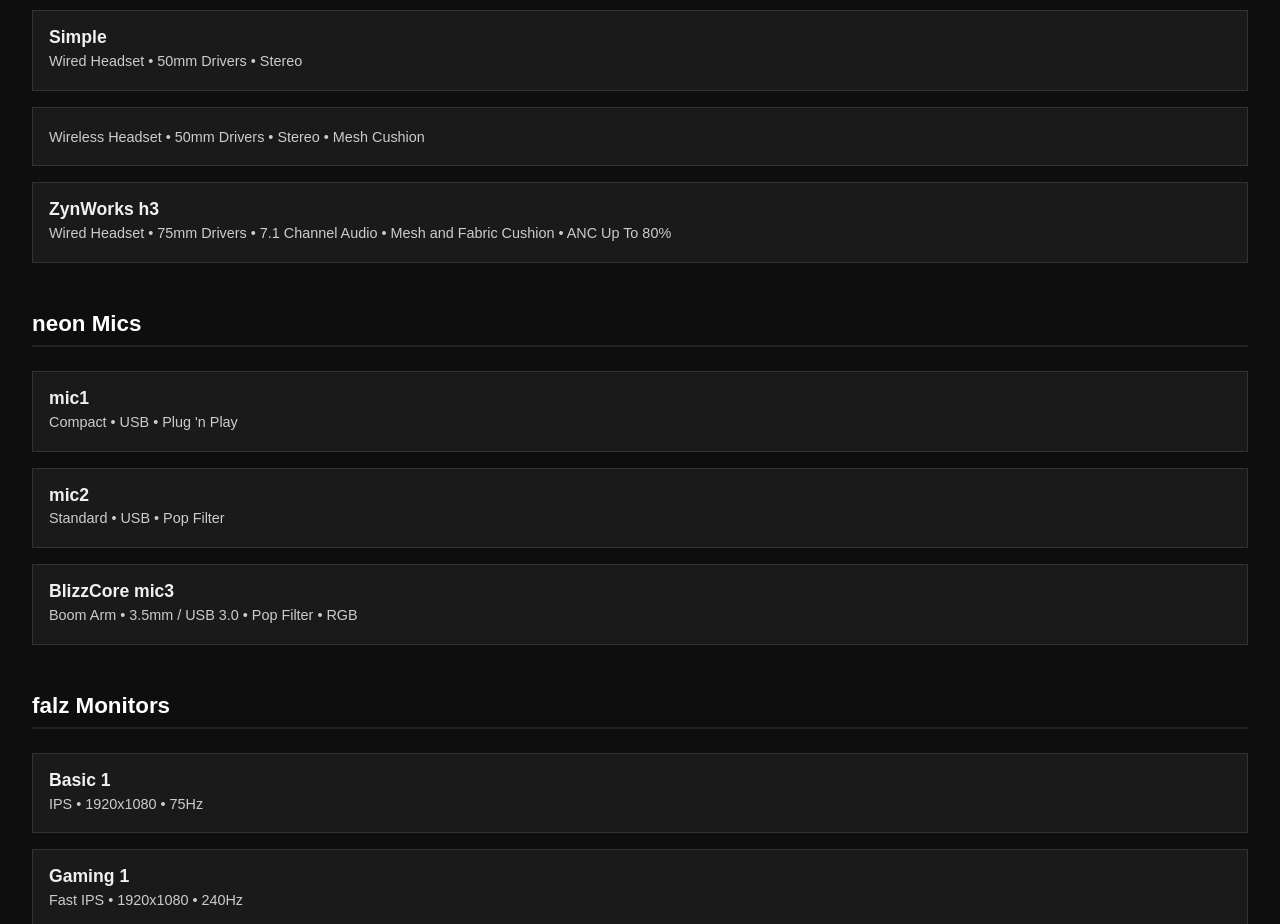
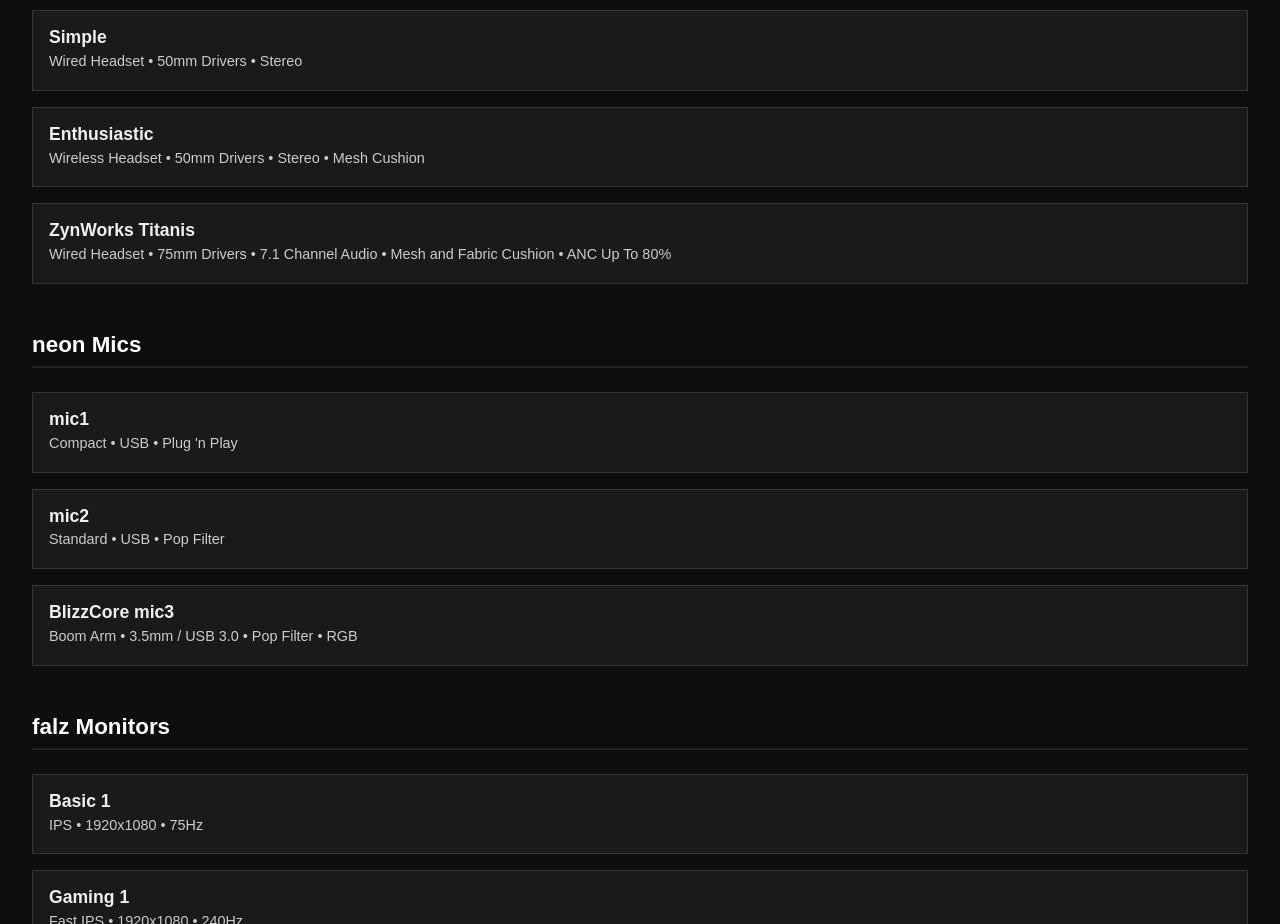
Before and after one commit to arcadie/daze, a plain HTML site: page index.html in a window 1280 px wide. Shown: the part 3200-4124 px from the top of the page. Drawn offline with Linux system fonts and the light colour scheme.

Commit message:
Update index.html

```diff
--- a/index.html
+++ b/index.html
@@ -204,11 +204,11 @@
     <p>Wired Headset • 50mm Drivers • Stereo</p>
   </div>
   <div class="product">
-    <h3></h3>
+    <h3>Enthusiastic</h3>
     <p>Wireless Headset • 50mm Drivers • Stereo • Mesh Cushion</p>
   </div>
   <div class="product">
-    <h3>ZynWorks h3</h3>
+    <h3>ZynWorks Titanis</h3>
     <p>Wired Headset • 75mm Drivers • 7.1 Channel Audio • Mesh and Fabric Cushion • ANC Up To 80%</p>
   </div>
 
```
